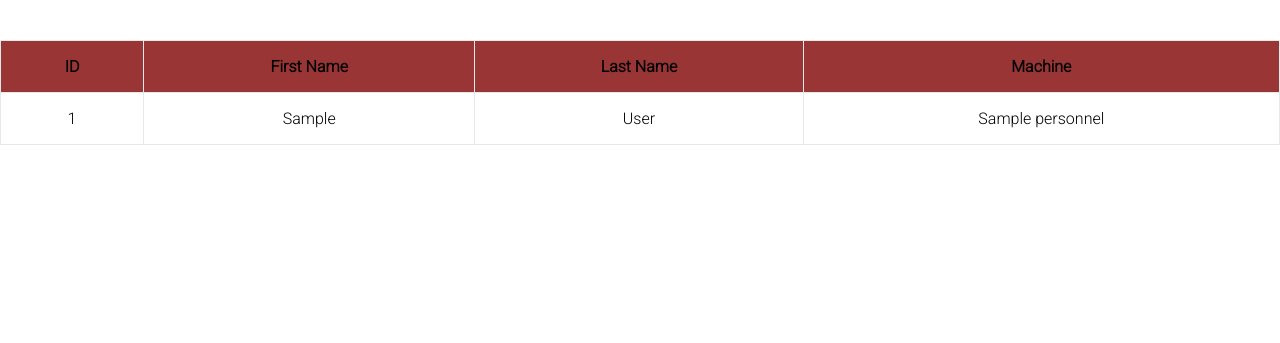
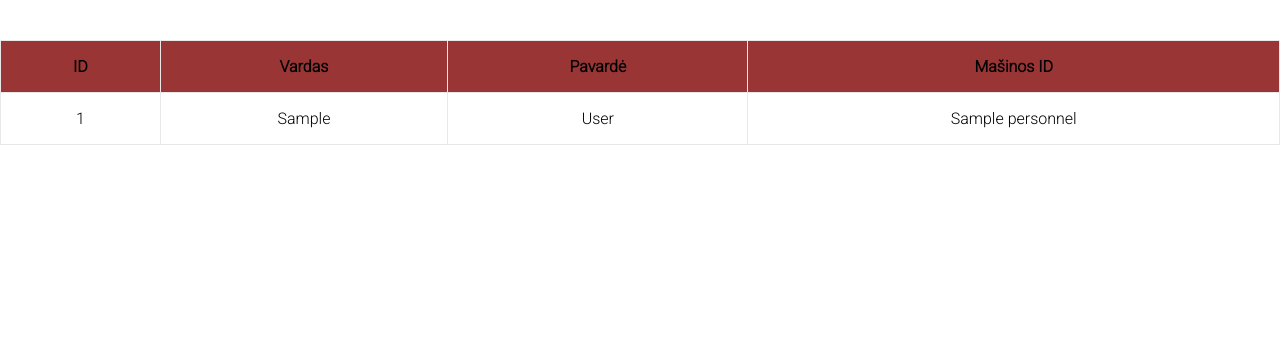
Before and after one commit to alinapak/personnelManagement, a PHP site: page /index.php?path=darbuotojai in a window 1280 px wide. Shown: the part 88-431 px from the top of the page. Run offline with PHP 8.4, Linux system fonts and the light colour scheme; tables that the repository leaves empty or names only in its code hold one stand-in row (values such as "Sample post").

Commit message:
changed machine table render by grouping data from MySQL

```diff
--- a/index.php
+++ b/index.php
@@ -32,9 +32,9 @@
       print("<table>
          <tr>
             <th>ID</th>
-            <th>First Name</th>
-            <th>Last Name</th>
-            <th>Machine</th>
+            <th>Vardas</th>
+            <th>Pavardė</th>
+            <th>Mašinos ID</th>
          </tr>");
       if (mysqli_num_rows($result) > 0) {
          while ($row = mysqli_fetch_assoc($result)) {
@@ -46,19 +46,19 @@
       print("</table>");
    }
 
-   $sql2 =  "SELECT Machines.id, machine_name,fname, lname FROM machines RIGHT JOIN Personnel ON Machines.id=Personnel.Machine_id WHERE Machines.id=Personnel.Machine_id ";
+   $sql2 =  'SELECT Machines.id, machine_name, GROUP_CONCAT(CONCAT_WS(" ", fname, lname)SEPARATOR ", ") as fullname
+   FROM machines RIGHT JOIN Personnel ON Machines.id=Personnel.Machine_id WHERE Machines.id=Personnel.Machine_id GROUP BY machine_name';
    $result2 = mysqli_query($conn, $sql2);
    if (isset($_GET['path']) and $_GET['path'] === 'masinos') {
       print("<table >
          <tr>
             <th >ID</th>
-            <th>Machine</th>
-            <th>First Name</th>
-            <th>Last Name</th>
+            <th>Mašinos ID</th>
+            <th>Darbuotojai</th>
          </tr>");
       if (mysqli_num_rows($result2) > 0) {
          while ($row = mysqli_fetch_assoc($result2)) {
-            print('<tr> <td ">' . $row["id"] . '</td> <td>' . $row["machine_name"] . '</td> <td>' . $row["fname"] . '</td><td> ' . $row["lname"] . '</td></tr>');
+            print('<tr> <td ">' . $row["id"] . '</td> <td>' . $row["machine_name"] . '</td> <td>' . $row["fullname"] . '</td></tr>');
          }
       } else {
          echo "0 results";
```
